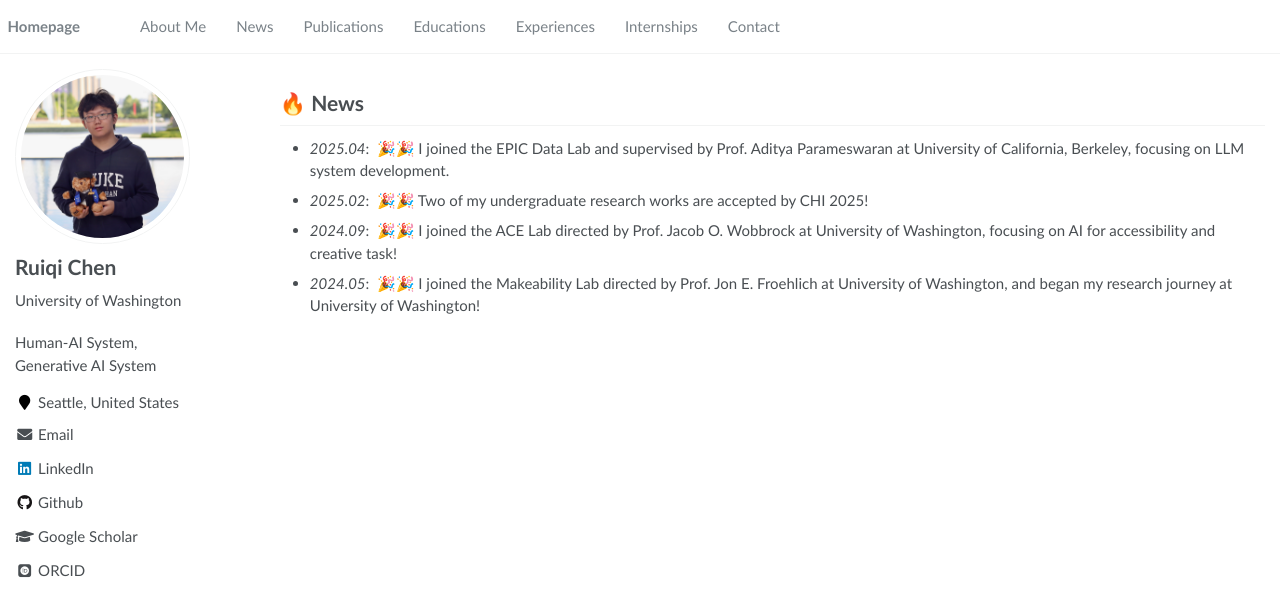
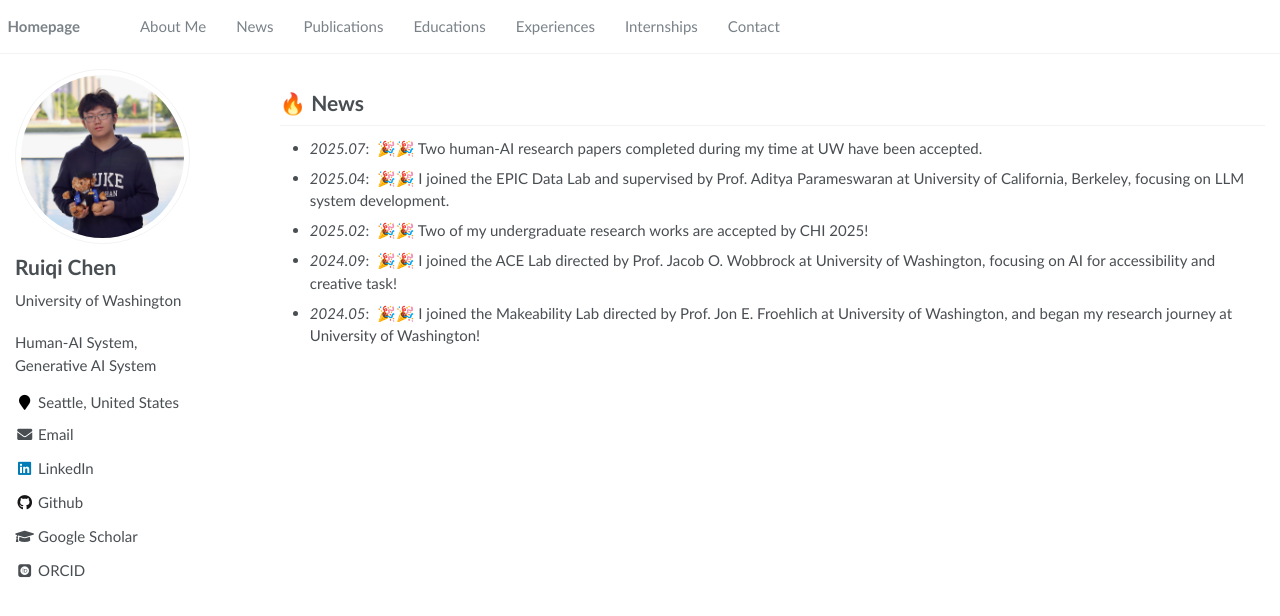
Before and after one commit to Ruiqi-Chen-0216/Ruiqi-Chen-0216.github.io, a Jekyll site: the page built from _pages/news.md, in a window 1280 px wide. Shown: the top 616 px of the page. Built offline with Jekyll 4.4.1, drawn with Linux system fonts in a browser that asks for light colours; some web fonts are replaced.

Commit message:
Update news.md

```diff
--- a/_pages/news.md
+++ b/_pages/news.md
@@ -7,6 +7,7 @@ layout: default
 ---
 
 # 🔥 News
+- *2025.07*: &nbsp;🎉🎉 Two human-AI research papers completed during my time at UW have been accepted.
 - *2025.04*: &nbsp;🎉🎉 I joined the EPIC Data Lab and supervised by Prof. Aditya Parameswaran at University of California, Berkeley, focusing on LLM system development.
 - *2025.02*: &nbsp;🎉🎉 Two of my undergraduate research works are accepted by CHI 2025!
 - *2024.09*: &nbsp;🎉🎉 I joined the ACE Lab directed by Prof. Jacob O. Wobbrock at University of Washington, focusing on AI for accessibility and creative task!
```
